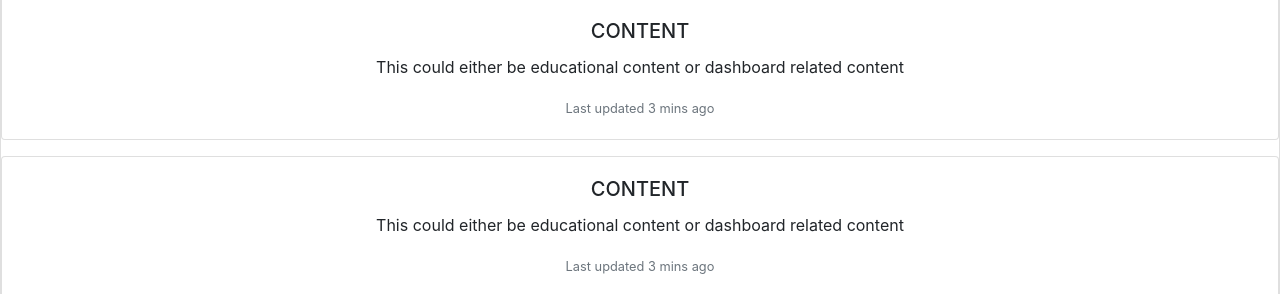
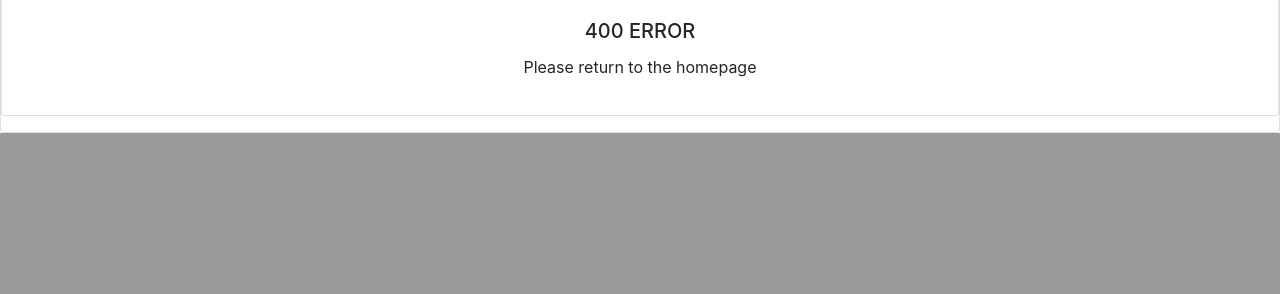
Before and after one commit to James-02/Climate4Kids, a Flask app: template templates/errors/400.html in a window 1280 px wide. Shown: the part 1016-1310 px from the top of the page. After the commit the page ends 1149 px from the top, so only its background shows below. Run offline with Flask 2, Linux system fonts and the light colour scheme; the template is opened without the code that fills it, so the values that code supplies are empty; some libraries are stand-ins or nearby versions.

Commit message:
Error pages now work correctly

```diff
--- a/templates/base.html
+++ b/templates/base.html
@@ -42,24 +42,19 @@
     </nav>
     <!-- END NAVBAR CODE -->
 
+    <!-- CARD CODE -->
     <div class="card text-center">
         <div class="card mb-3">
+        <!-- Replace the first "..." with image source -->
           <img src="..." class="card-img-top" alt="...">
           <div class="card-body">
-            <h5 class="card-title">CONTENT</h5>
-            <p class="card-text">This could either be educational content or dashboard related content</p>
-            <p class="card-text"><small class="text-muted">Last updated 3 mins ago</small></p>
+            <h5 class="card-title">{% block card_name %}{% endblock %}</h5>
+            <p class="card-text">{% block card_content %}{% endblock %}</p>
+            <p class="card-text"><small class="text-muted">{% block card_footer %}{% endblock %}</small></p>
           </div>
         </div>
-        <div class="card">
-          <div class="card-body">
-            <h5 class="card-title">CONTENT</h5>
-            <p class="card-text">This could either be educational content or dashboard related content</p>
-            <p class="card-text"><small class="text-muted">Last updated 3 mins ago</small></p>
-          </div>
-          <img src="..." class="card-img-top" alt="...">
-        </div>
     </div>
+    <!-- END CARD CODE -->
 
     <script src="https://code.jquery.com/jquery-3.3.1.slim.min.js" integrity="sha384-q8i/X+965DzO0rT7abK41JStQIAqVgRVzpbzo5smXKp4YfRvH+8abtTE1Pi6jizo" crossorigin="anonymous"></script>
     <script src="https://cdnjs.cloudflare.com/ajax/libs/popper.js/1.14.7/umd/popper.min.js" integrity="sha384-UO2eT0CpHqdSJQ6hJty5KVphtPhzWj9WO1clHTMGa3JDZwrnQq4sF86dIHNDz0W1" crossorigin="anonymous"></script>
--- a/templates/dashboard.html
+++ b/templates/dashboard.html
@@ -1,3 +1,5 @@
 {% extends "base.html" %}
-<!-- Take the block "title" from base.html and gives it the value "dashboard"
 {% block title %} Dashboard {% endblock %}
+{% block card_name %} DASHBOARD CARD {% endblock %}
+{% block card_content %} DASHBOARD CARD CONTENT {% endblock %}
+{% block card_footer %} Happy reading {% endblock %}
--- a/templates/educationalContent.html
+++ b/templates/educationalContent.html
@@ -1,3 +1,5 @@
 {% extends "base.html" %}
-<!-- Take the block "title" from base.html and gives it the value "content"
 {% block title %} Content {% endblock %}
+{% block card_name %} EDUCATIONAL CARD {% endblock %}
+{% block card_content %} EDUCATIONAL CARD CONTENT {% endblock %}
+{% block card_footer %} Happy reading {% endblock %}
--- a/templates/errors/400.html
+++ b/templates/errors/400.html
@@ -1,2 +1,4 @@
 {% extends "base.html" %}
 {% block title %} 400 ERROR {% endblock %}
+{% block card_name %} 400 ERROR {% endblock %}
+{% block card_content %} Please return to the homepage {% endblock %}
--- a/templates/errors/403.html
+++ b/templates/errors/403.html
@@ -1,2 +1,4 @@
 {% extends "base.html" %}
 {% block title %} 403 ERROR {% endblock %}
+{% block card_name %} 403 ERROR {% endblock %}
+{% block card_content %} Please return to the homepage {% endblock %}
--- a/templates/errors/404.html
+++ b/templates/errors/404.html
@@ -1,2 +1,4 @@
 {% extends "base.html" %}
 {% block title %} 404 ERROR {% endblock %}
+{% block card_name %} 404 ERROR {% endblock %}
+{% block card_content %} Please return to the homepage {% endblock %}
--- a/templates/errors/500.html
+++ b/templates/errors/500.html
@@ -1,2 +1,4 @@
 {% extends "base.html" %}
 {% block title %} 500 ERROR {% endblock %}
+{% block card_name %} 500 ERROR {% endblock %}
+{% block card_content %} Please return to the homepage {% endblock %}
--- a/templates/errors/503.html
+++ b/templates/errors/503.html
@@ -1,2 +1,4 @@
 {% extends "base.html" %}
 {% block title %} 503 ERROR {% endblock %}
+{% block card_name %} 503 ERROR {% endblock %}
+{% block card_content %} Please return to the homepage {% endblock %}
--- a/templates/index.html
+++ b/templates/index.html
@@ -1,3 +1,5 @@
 {% extends "base.html" %}
-<!-- Take the block "title" from base.html and gives it the value "homepade"
 {% block title %} Homepage {% endblock %}
+{% block card_name %} HOMEPAGE CARD {% endblock %}
+{% block card_content %} HOMEPAGE CARD CONTENT {% endblock %}
+{% block card_footer %} Happy reading {% endblock %}
```
